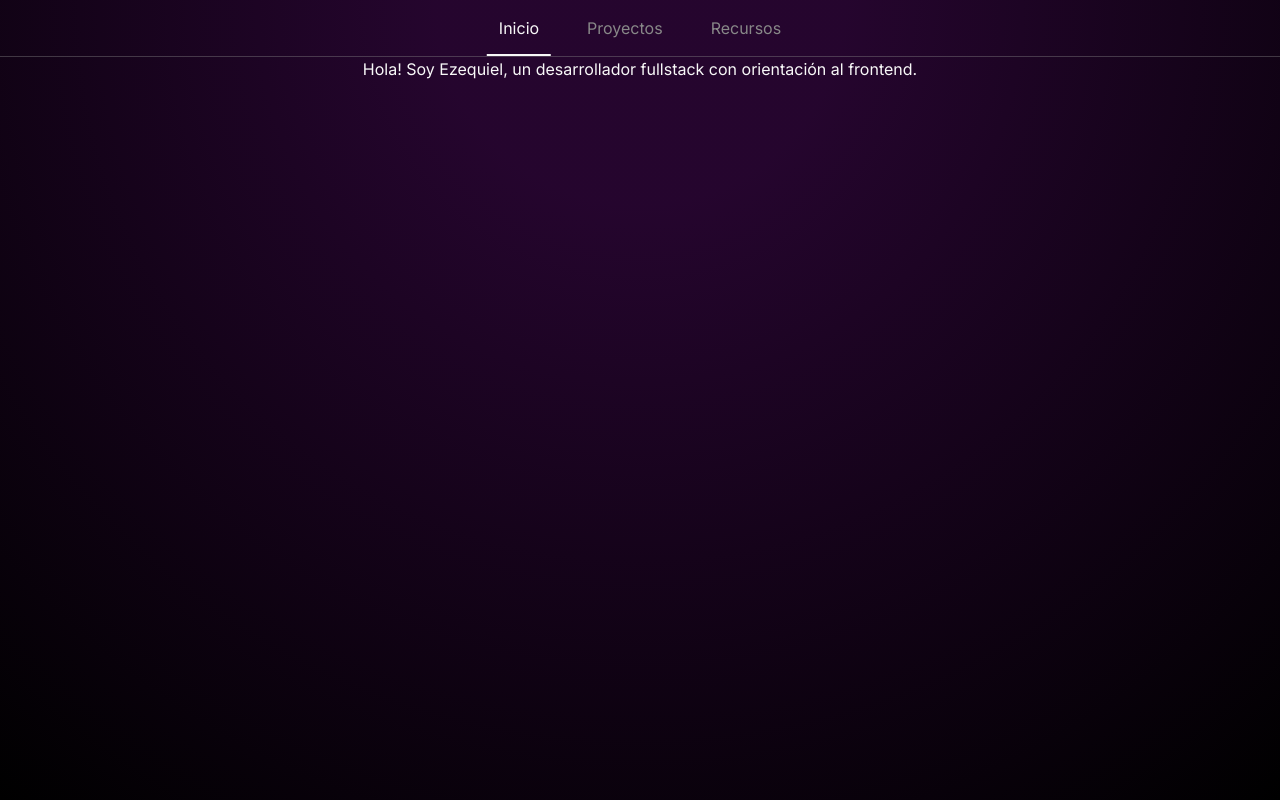
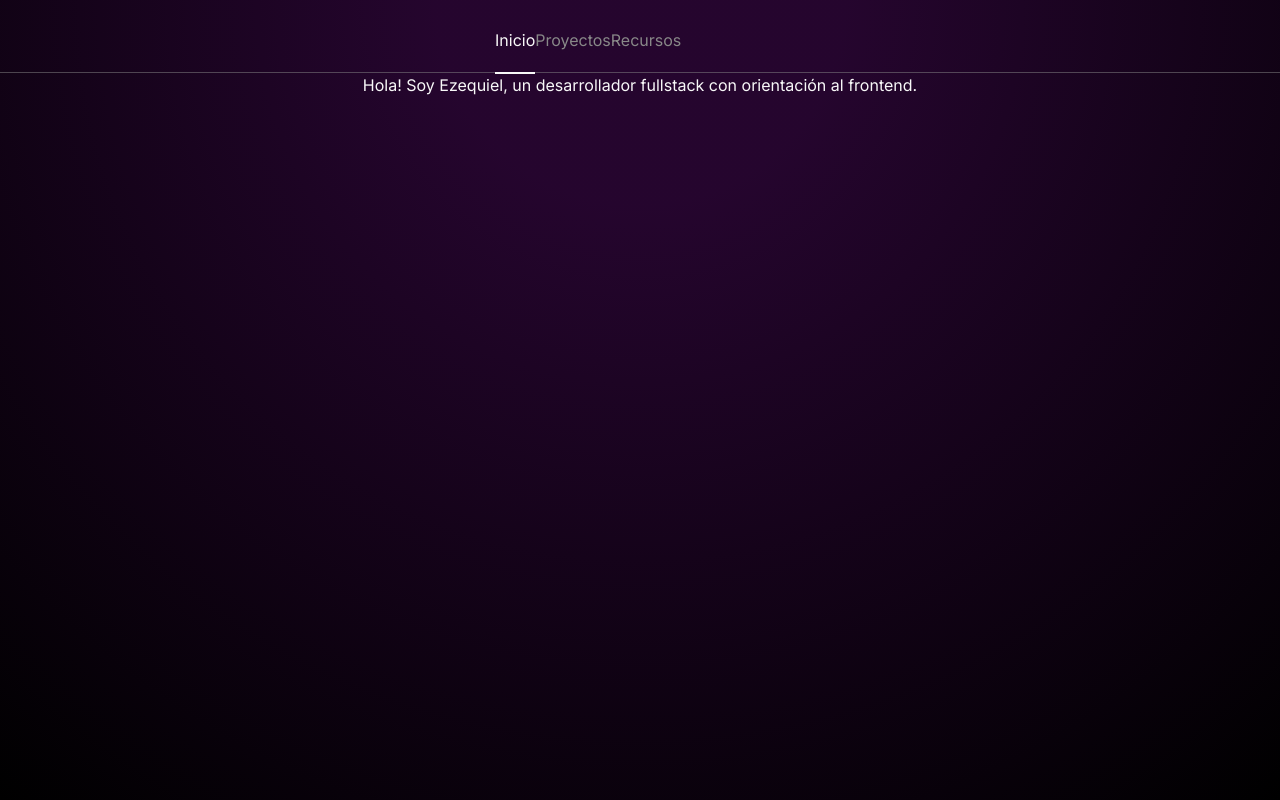
Before and after one commit to echudev/portfolio, a Next.js app: page / in a window 1280 px wide. Built offline with nearby package versions, Linux system fonts and the light colour scheme.

Commit message:
improved navbar styling

```diff
--- a/app/globals.css
+++ b/app/globals.css
@@ -2,10 +2,12 @@
 @tailwind components;
 @tailwind utilities;
 
-body {
-  color: #f8f8f8;
-  background-color: hsl(287, 30%, 0%);
-  background-image: radial-gradient(circle at top, hsl(287, 80%, 10%) 20%, hsl(287, 30%, 0%));
-  background-repeat: no-repeat;
-  min-height: 100vh;
+@layer utilities {
+  html {
+    color: #f8f8f8;
+    background-color: hsl(287, 30%, 0%);
+    background-image: radial-gradient(circle at top, hsl(287, 80%, 10%) 20%, hsl(287, 30%, 0%));
+    background-repeat: no-repeat;
+    height: 100vh;
+  }
 }
--- a/app/layout.tsx
+++ b/app/layout.tsx
@@ -1,6 +1,7 @@
 import "./globals.css";
 import { Inter } from "next/font/google";
 import Navigation from "../components/Navigation";
+import Divider from "@/components/Divider";
 
 const inter = Inter({ subsets: ["latin"] });
 
@@ -18,6 +19,7 @@ export default function RootLayout({
     <html lang="es">
       <body className={inter.className}>
         <Navigation />
+        <Divider />
         {children}
       </body>
     </html>
--- /dev/null
+++ b/components/Divider.tsx
@@ -0,0 +1,7 @@
+const Divider = () => {
+  return (
+    <div className="border-t-[1px] border-t-Argent border-opacity-50 mt-3"></div>
+  );
+};
+
+export default Divider;
--- a/components/Navigation.tsx
+++ b/components/Navigation.tsx
@@ -1,33 +1,38 @@
 "use client";
 import Link from "next/link";
 import { usePathname } from "next/navigation";
+import { useState } from "react";
 
 interface NavLink {
   name: string;
   href: string;
+  width: number;
 }
 const navLinks: NavLink[] = [
-  { name: "Inicio", href: "/" },
-  { name: "Proyectos", href: "/projects" },
-  { name: "Recursos", href: "/resources" },
+  { name: "Inicio", href: "/", width: 80 },
+  { name: "Proyectos", href: "/projects", width: 110 },
+  { name: "Recursos", href: "/resources", width: 100 },
 ];
-
-interface Styles {
-  active: string;
-  noActive: string;
-}
-const styles: Styles = {
-  active:
-    "relative text-Doctor hover:bg-Argent hover:bg-opacity-20 py-2 px-3 rounded-lg transition after:border-b-2 after:absolute after:h-full after:w-full after:-translate-x-[calc(100%-12px)] after:border-Doctor after:transition",
-  noActive:
-    "text-Argent hover:text-Doctor hover:bg-Argent hover:bg-opacity-20 py-2 px-3 rounded-lg transition after:border-b-2 after:absolute after:h-full after:w-0 after:-translate-x-[calc(100%-12px)] after:border-Doctor after:transition",
-};
 
 const Navigation = () => {
   const pathname = usePathname();
+  const [hoverWidth, setHoverWidth] = useState<Number>(0);
+  const [hoverLeft, setHoverLeft] = useState<Number>(0);
+  const [hoverBgColor, setHoverBgColor] = useState<String>("Argent");
+
+  function handleMouseEnter(event: React.MouseEvent<HTMLAnchorElement>) {
+    let targetElement = event.target as HTMLAnchorElement;
+    let { offsetLeft, offsetWidth } = targetElement;
+    setHoverWidth(offsetWidth);
+    setHoverLeft(offsetLeft);
+    setHoverBgColor("Argent");
+  }
+  function handleMouseLeave() {
+    setHoverBgColor("transparent");
+  }
 
   return (
-    <div className="flex flex-row w-full justify-center gap-6 p-2 select-none border-b-[0.5px] border-Argent border-opacity-40">
+    <nav className={`relative mx-auto mt-5 w-[290px] h-10 text-Argent`}>
       {navLinks.map((link, i) => {
         let isActive: boolean;
 
@@ -39,15 +44,24 @@ const Navigation = () => {
 
         return (
           <Link
-            className={isActive ? styles.active : styles.noActive}
             key={i}
             href={link.href}
+            onMouseEnter={(e) => handleMouseEnter(e)}
+            onMouseLeave={handleMouseLeave}
+            className={
+              isActive
+                ? `text-Doctor relative text-center inline-block z-10 w-[${link.width}px] leading-10 hover:text-Doctor transition pb-3 border-b-2 border-Doctor`
+                : `relative text-center inline-block z-10 w-[${link.width}px] leading-10 hover:text-Doctor transition`
+            }
           >
             {link.name}
           </Link>
         );
       })}
-    </div>
+      <div
+        className={`absolute z-0 top-0 left-[${hoverLeft}px] h-full rounded-md transistion bg-${hoverBgColor} bg-opacity-40 w-[${hoverWidth}px] transition-all`}
+      ></div>
+    </nav>
   );
 };
 
```
